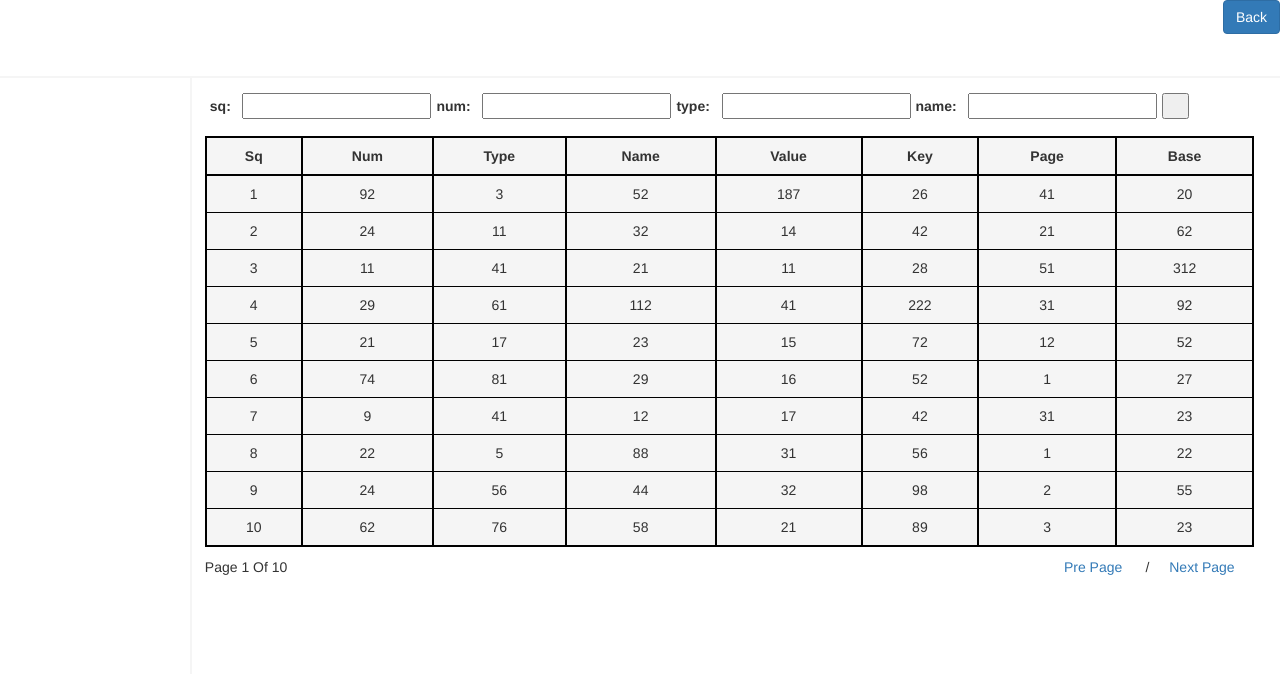
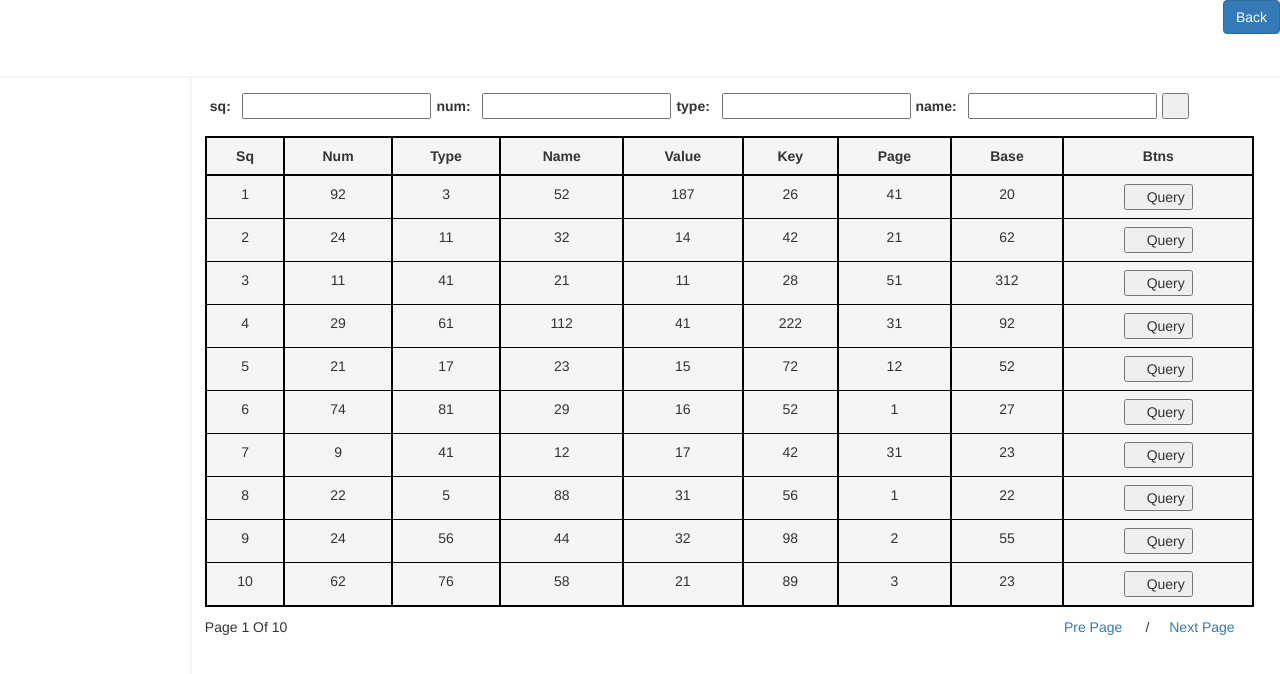
Before and after one commit to fracong/test-web, an Angular app: page /menu-left in a window 1280 px wide. Shown: the top 674 px of the page. Built offline with nearby package versions, Linux system fonts and the light colour scheme; a web font is replaced by a local one.

Commit message:
use ngif

```diff
--- a/src/app/menu-left/menu-left.component.html
+++ b/src/app/menu-left/menu-left.component.html
@@ -15,6 +15,9 @@
         <tr *ngFor="let items of tdArray">
           <td *ngFor="let i of tdNum">
             {{items[i]}}
+            <button *ngIf = "i===(tdNum.length-1)">
+              <span class="glyphicon glyphicon-search"></span>  Query
+            </button>
           </td>
         </tr>
       </tbody>
--- a/src/app/menu-left/menu-left.component.ts
+++ b/src/app/menu-left/menu-left.component.ts
@@ -11,19 +11,19 @@ export class MenuLeftComponent implements OnInit {
   leftHeight = '';
   topHeight = 78;
   topHeightStr = '';
-  thList: Array<string> = ['Sq', 'Num', 'Type', 'Name', 'Value', 'Key', 'Page', 'Base'];
+  thList: Array<string> = ['Sq', 'Num', 'Type', 'Name', 'Value', 'Key', 'Page', 'Base', 'Btns'];
   tdNum: Array<number> = [];
   tdArray: Array<Array<string>> = [
-    ['1', '92', '3', '52', '187', '26', '41', '20'],
-    ['2', '24', '11', '32', '14', '42', '21', '62'],
-    ['3', '11', '41', '21', '11', '28', '51', '312'],
-    ['4', '29', '61', '112', '41', '222', '31', '92'],
-    ['5', '21', '17', '23', '15', '72', '12', '52'],
-    ['6', '74', '81', '29', '16', '52', '1', '27'],
-    ['7', '9', '41', '12', '17', '42', '31', '23'],
-    ['8', '22', '5', '88', '31', '56', '1', '22'],
-    ['9', '24', '56', '44', '32', '98', '2', '55'],
-    ['10', '62', '76', '58', '21', '89', '3', '23']
+    ['1', '92', '3', '52', '187', '26', '41', '20', ''],
+    ['2', '24', '11', '32', '14', '42', '21', '62', ''],
+    ['3', '11', '41', '21', '11', '28', '51', '312', ''],
+    ['4', '29', '61', '112', '41', '222', '31', '92', ''],
+    ['5', '21', '17', '23', '15', '72', '12', '52', ''],
+    ['6', '74', '81', '29', '16', '52', '1', '27', ''],
+    ['7', '9', '41', '12', '17', '42', '31', '23', ''],
+    ['8', '22', '5', '88', '31', '56', '1', '22', ''],
+    ['9', '24', '56', '44', '32', '98', '2', '55', ''],
+    ['10', '62', '76', '58', '21', '89', '3', '23', '']
   ];
   constructor(
     private router: Router
@@ -43,7 +43,7 @@ export class MenuLeftComponent implements OnInit {
     }
   }
 
-  backIndex(){
+  backIndex() {
     this.router.navigate(['/']);
   }
 
```
